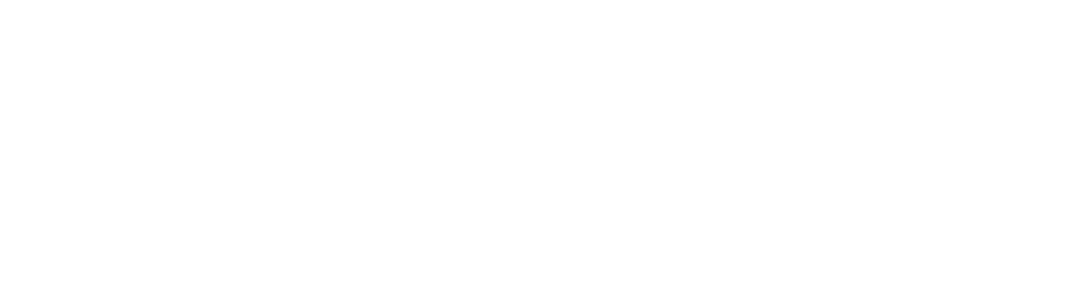
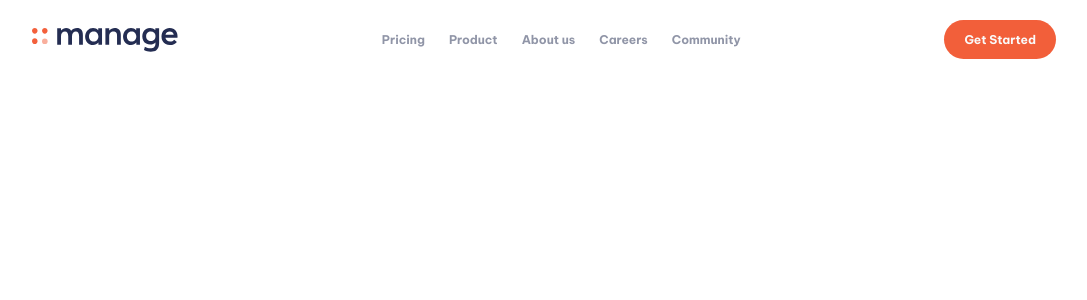
Before and after one commit to Brzozowski7/manage-website, a React (Create React App) app: page / in a window 1280 px wide. Shown: the top 300 px of the page, without its empty margins (96-1183 px from the left). Built offline with nearby package versions, Linux system fonts and the light colour scheme.

Commit message:
added logo, menu and GetStarted btn

```diff
--- a/src/App/App.styles.ts
+++ b/src/App/App.styles.ts
@@ -12,6 +12,7 @@
 `;
 
 export const Wrapper = styled.div`
+  margin: auto;
   display: flex;
   flex-direction: column;
   width: 80vw;
--- a/src/App/App.tsx
+++ b/src/App/App.tsx
@@ -1,8 +1,10 @@
+import Header from "../components/Header";
 import { Wrapper, GlobalStyle } from "./App.styles";
 function App() {
   return (
     <Wrapper>
       <GlobalStyle />
+      <Header />
     </Wrapper>
   );
 }
--- /dev/null
+++ b/src/components/GetStarted/GetStarted.styles.ts
@@ -0,0 +1,18 @@
+import styled from "styled-components";
+import { pallete } from "../../misc/pallete";
+
+export const GetStartedWrapper = styled.div<{ mobileDisplay: boolean }>`
+  background-color: ${pallete.BrightRed};
+  color: ${pallete.VeryLightGray};
+  font-weight: 700;
+  padding: 12px 20px;
+  border-radius: 20px;
+  font-size: 12px;
+  &:hover {
+    background-color: ${pallete.VeryPaleRed};
+    cursor: pointer;
+  }
+  @media only screen and (max-width: 900px) {
+    display: ${(props) => (props.mobileDisplay ? "inline-block" : "none")};
+  }
+`;
--- /dev/null
+++ b/src/components/GetStarted/GetStarted.tsx
@@ -0,0 +1,9 @@
+import { GetStartedWrapper } from "./GetStarted.styles";
+
+interface GetStartedBtnProps {
+  mobileDisplay: boolean;
+}
+
+export default function GetStartedBtn({ mobileDisplay }: GetStartedBtnProps) {
+  return <GetStartedWrapper mobileDisplay={mobileDisplay}>Get Started</GetStartedWrapper>;
+}
--- /dev/null
+++ b/src/components/GetStarted/index.ts
@@ -0,0 +1 @@
+export { default } from "./GetStarted";
--- /dev/null
+++ b/src/components/Header/Header.styles.ts
@@ -0,0 +1,26 @@
+import styled from "styled-components";
+import { FontAwesomeIcon } from "@fortawesome/react-fontawesome";
+
+export const HeaderWrapper = styled.header`
+  display: flex;
+  flex-direction: row;
+  align-items: center;
+  justify-content: space-between;
+  padding: 20px 0;
+  @media only screen and (max-width: 900px) {
+    padding: 20px;
+  }
+`;
+
+export const Logo = styled.img`
+  @media only screen and (max-width: 900px) {
+    height: 18px;
+  }
+`;
+
+export const StyledFontAwesomeIcon = styled(FontAwesomeIcon)`
+  display: none;
+  @media only screen and (max-width: 900px) {
+    display: inline-block;
+  }
+`;
--- a/src/components/Header/Header.tsx
+++ b/src/components/Header/Header.tsx
@@ -1,5 +1,16 @@
+import { faBars } from "@fortawesome/free-solid-svg-icons";
+import { HeaderWrapper, Logo, StyledFontAwesomeIcon } from "./Header.styles";
+import Menu from "./Menu";
+import GetStartedBtn from "../GetStarted";
+import logoSVG from "../../images/logo.svg";
+
 export default function Header() {
   return (
-    <div>Header</div>
-  )
+    <HeaderWrapper>
+      <Logo src={logoSVG} alt="logo" />
+      <Menu />
+      <GetStartedBtn mobileDisplay={false} />
+      <StyledFontAwesomeIcon icon={faBars} />
+    </HeaderWrapper>
+  );
 }
--- /dev/null
+++ b/src/components/Header/Menu/Menu.const.ts
@@ -0,0 +1,27 @@
+export const menuItems = [
+  {
+    text: "Pricing",
+    id: "pricing",
+    href: "/",
+  },
+  {
+    text: "Product",
+    id: "product",
+    href: "/",
+  },
+  {
+    text: "About us",
+    id: "aboutUs",
+    href: "/",
+  },
+  {
+    text: "Careers",
+    id: "careers",
+    href: "/",
+  },
+  {
+    text: "Community",
+    id: "community",
+    href: "/",
+  },
+];
--- /dev/null
+++ b/src/components/Header/Menu/Menu.styles.ts
@@ -0,0 +1,22 @@
+import styled from "styled-components";
+import { pallete } from "../../../misc/pallete";
+
+export const MenuWrapper = styled.ul`
+  list-style: none;
+  display: flex;
+  flex-direction: row;
+  align-items: center;
+  gap: 24px;
+  @media only screen and (max-width: 900px) {
+    display: none;
+  }
+`;
+export const MenuItem = styled.li`
+  font-size: 12px;
+  font-weight: 700;
+  color: ${pallete.DarkGrayishBlue};
+  &:hover {
+    color: ${pallete.DarkBlue};
+    cursor: pointer;
+  }
+`;
--- /dev/null
+++ b/src/components/Header/Menu/Menu.tsx
@@ -0,0 +1,12 @@
+import { MenuWrapper, MenuItem } from "./Menu.styles";
+import { menuItems } from "./Menu.const";
+
+export default function Menu() {
+  return (
+    <MenuWrapper>
+      {menuItems.map((item) => (
+        <MenuItem key={item.id}>{item.text}</MenuItem>
+      ))}
+    </MenuWrapper>
+  );
+}
--- /dev/null
+++ b/src/components/Header/Menu/index.ts
@@ -0,0 +1 @@
+export { default } from "./Menu";
--- a/src/misc/pallete.ts
+++ b/src/misc/pallete.ts
@@ -3,6 +3,6 @@
   DarkBlue: "hsl(228, 39%, 23%)",
   DarkGrayishBlue: " hsl(227, 12%, 61%)",
   VeryDarkBlue: "hsl(233, 12%, 13%)",
-  VeryPaleRed: "hsl(13, 100%, 96%)",
+  VeryPaleRed: "hsl(13, 95%, 70%)",
   VeryLightGray: " hsl(0, 0%, 98%)",
 };
```
